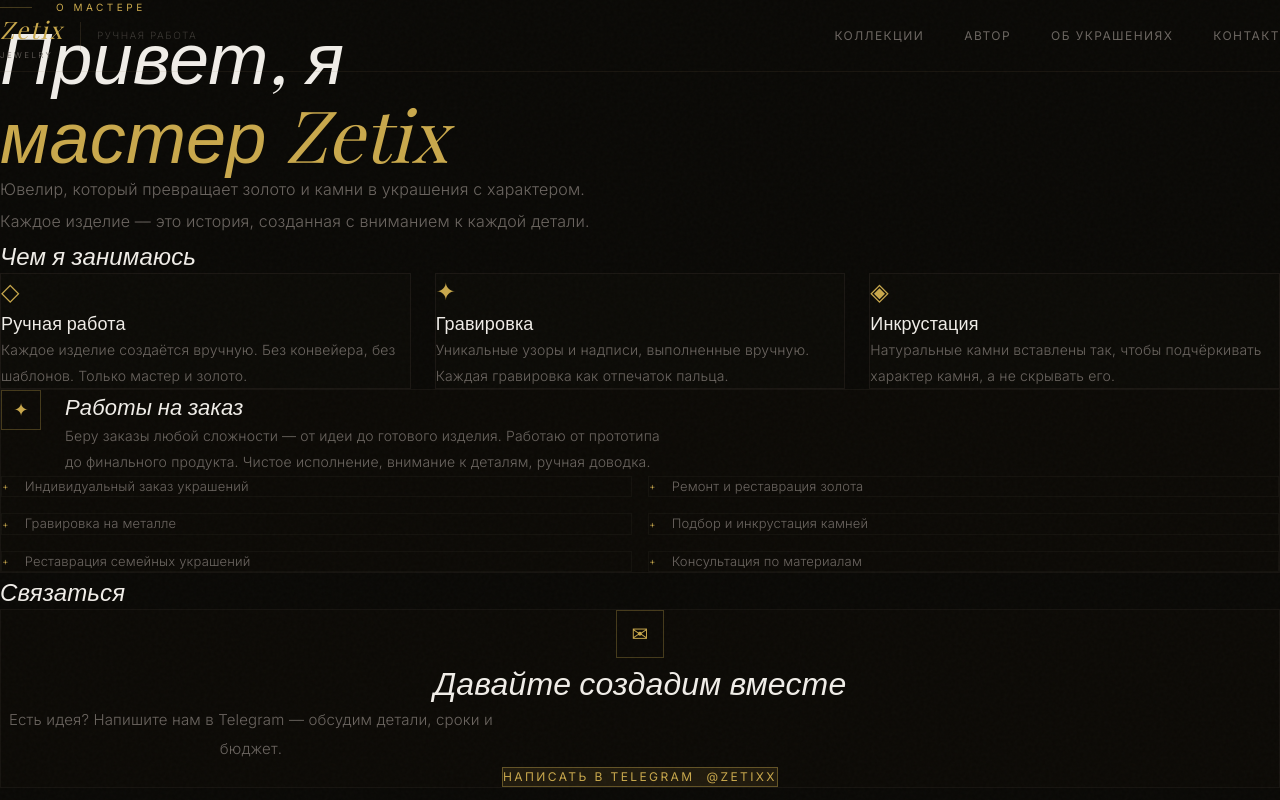
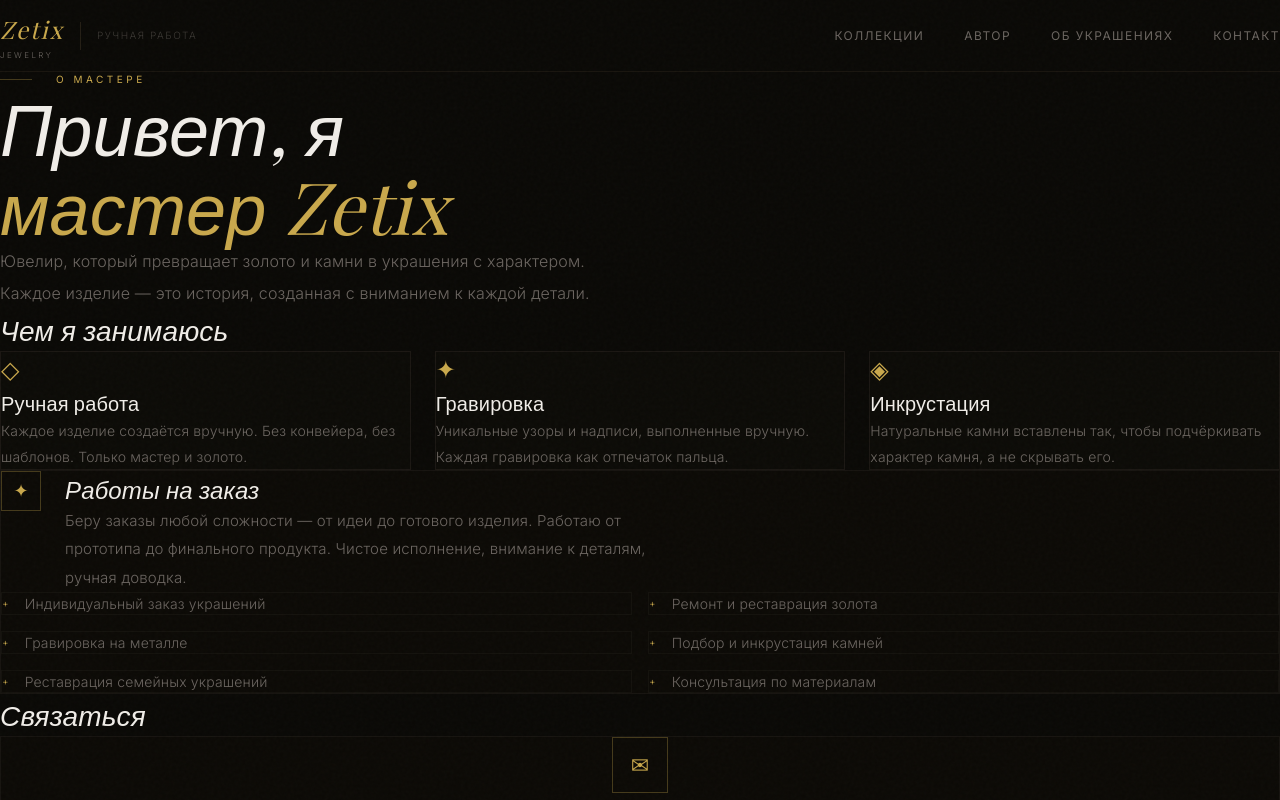
Before and after one commit to abrikoska1212/zetix-jewelry, a Next.js app: page /author in a window 1280 px wide. Shown: the top 800 px of the page. Built offline with nearby package versions, Linux system fonts and the light colour scheme.

Commit message:
fix: author page spacing - more room between sections, fixed overlap

```diff
--- a/src/app/author/page.tsx
+++ b/src/app/author/page.tsx
@@ -8,7 +8,10 @@ export default function AuthorPage() {
   return (
     <>
       <Navbar />
-      <main className="m-0 min-h-screen p-0 pt-[72px]">
+      <main
+        className="m-0 min-h-screen p-0"
+        style={{ paddingTop: 72 }}
+      >
         <Author />
       </main>
       <Footer />
--- a/src/app/components/Author.tsx
+++ b/src/app/components/Author.tsx
@@ -38,14 +38,14 @@ export default function Author() {
     <section
       id="author"
       ref={ref}
-      className="px-10 md:px-16 py-32 md:py-44"
+      className="px-10 md:px-16 pt-20 pb-32 md:pt-28 md:pb-44"
     >
       {/* Заголовок секции */}
       <motion.div
         initial={{ opacity: 0 }}
         animate={isInView ? { opacity: 1 } : {}}
         transition={{ duration: 1 }}
-        className="mb-16 flex items-center gap-6"
+        className="mb-10 flex items-center gap-6"
       >
         <div className="h-[1px] w-8 bg-gold/30" />
         <span
@@ -57,12 +57,12 @@ export default function Author() {
       </motion.div>
 
       {/* Приветствие + описание */}
-      <div className="mb-24 max-w-[800px]">
+      <div className="mb-32 max-w-[800px]">
         <motion.h2
           initial={{ opacity: 0 }}
           animate={isInView ? { opacity: 1 } : {}}
           transition={{ duration: 1, delay: 0.1 }}
-          className="mb-8 text-[48px] leading-[1.1] font-[400] italic md:text-[72px]"
+          className="mb-10 text-[48px] leading-[1.1] font-[400] italic md:text-[72px]"
           style={{ fontFamily: "var(--font-display)" }}
         >
           Привет, я
@@ -87,17 +87,17 @@ export default function Author() {
         initial={{ opacity: 0 }}
         animate={isInView ? { opacity: 1 } : {}}
         transition={{ duration: 1, delay: 0.3 }}
-        className="mb-8"
+        className="mb-12"
       >
         <h3
-          className="mb-10 text-[24px] font-[400] italic text-text"
+          className="mb-12 text-[28px] font-[400] italic text-text"
           style={{ fontFamily: "var(--font-display)" }}
         >
           Чем я занимаюсь
         </h3>
       </motion.div>
 
-      <div className="mb-24 grid grid-cols-1 gap-6 md:grid-cols-3">
+      <div className="mb-32 grid grid-cols-1 gap-6 md:grid-cols-3">
         {skills.map((skill, i) => (
           <motion.div
             key={skill.title}
@@ -109,7 +109,7 @@ export default function Author() {
           >
             <span className="mb-6 block text-[24px] text-gold">{skill.icon}</span>
             <h4
-              className="mb-4 text-[18px] font-[400] text-text"
+              className="mb-4 text-[20px] font-[400] text-text"
               style={{ fontFamily: "var(--font-display)" }}
             >
               {skill.title}
@@ -129,22 +129,22 @@ export default function Author() {
         initial={{ opacity: 0 }}
         animate={isInView ? { opacity: 1 } : {}}
         transition={{ duration: 1, delay: 0.5 }}
-        className="mb-24 border border-border/40 p-10 md:p-14"
+        className="mb-32 border border-border/40 p-10 md:p-14"
         style={{ background: "rgba(17, 16, 9, 0.3)" }}
       >
-        <div className="flex items-start gap-6 mb-8">
+        <div className="flex items-start gap-6 mb-10">
           <div className="mt-1 flex h-10 w-10 items-center justify-center border border-gold/30">
             <span className="text-gold text-[18px]">✦</span>
           </div>
           <div>
             <h3
-              className="mb-3 text-[22px] font-[400] italic text-text"
+              className="mb-4 text-[24px] font-[400] italic text-text"
               style={{ fontFamily: "var(--font-display)" }}
             >
               Работы на заказ
             </h3>
             <p
-              className="max-w-[600px] text-[14px] font-[300] leading-[1.9] text-text-muted"
+              className="max-w-[600px] text-[15px] font-[300] leading-[1.9] text-text-muted"
               style={{ fontFamily: "var(--font-body)" }}
             >
               Беру заказы любой сложности — от идеи до готового изделия.
@@ -158,7 +158,7 @@ export default function Author() {
           {services.map((service) => (
             <div
               key={service}
-              className="flex items-center gap-4 border border-border/30 px-6 py-4 text-[13px] font-[300] text-text-muted transition-colors duration-300 hover:border-border-gold/40 hover:text-text"
+              className="flex items-center gap-4 border border-border/30 px-6 py-4 text-[14px] font-[300] text-text-muted transition-colors duration-300 hover:border-border-gold/40 hover:text-text"
               style={{ fontFamily: "var(--font-body)" }}
             >
               <span className="text-gold text-[10px]">+</span>
@@ -175,29 +175,29 @@ export default function Author() {
         transition={{ duration: 1, delay: 0.6 }}
       >
         <h3
-          className="mb-10 text-[24px] font-[400] italic text-text"
+          className="mb-12 text-[28px] font-[400] italic text-text"
           style={{ fontFamily: "var(--font-display)" }}
         >
           Связаться
         </h3>
 
         <div
-          className="border border-border/40 p-10 md:p-14 text-center"
+          className="border border-border/40 p-12 md:p-16 text-center"
           style={{ background: "rgba(17, 16, 9, 0.3)" }}
         >
-          <div className="mb-6 flex justify-center">
-            <div className="flex h-12 w-12 items-center justify-center border border-gold/30">
-              <span className="text-gold text-[20px]">✉</span>
+          <div className="mb-8 flex justify-center">
+            <div className="flex h-14 w-14 items-center justify-center border border-gold/30">
+              <span className="text-gold text-[22px]">✉</span>
             </div>
           </div>
           <h4
-            className="mb-4 text-[32px] font-[400] italic text-text"
+            className="mb-6 text-[36px] font-[400] italic text-text"
             style={{ fontFamily: "var(--font-display)" }}
           >
             Давайте создадим вместе
           </h4>
           <p
-            className="mb-8 max-w-[500px] mx-auto text-[15px] font-[300] leading-[1.9] text-text-muted"
+            className="mb-10 max-w-[500px] mx-auto text-[16px] font-[300] leading-[1.9] text-text-muted"
             style={{ fontFamily: "var(--font-body)" }}
           >
             Есть идея? Напишите нам в Telegram — обсудим
```
